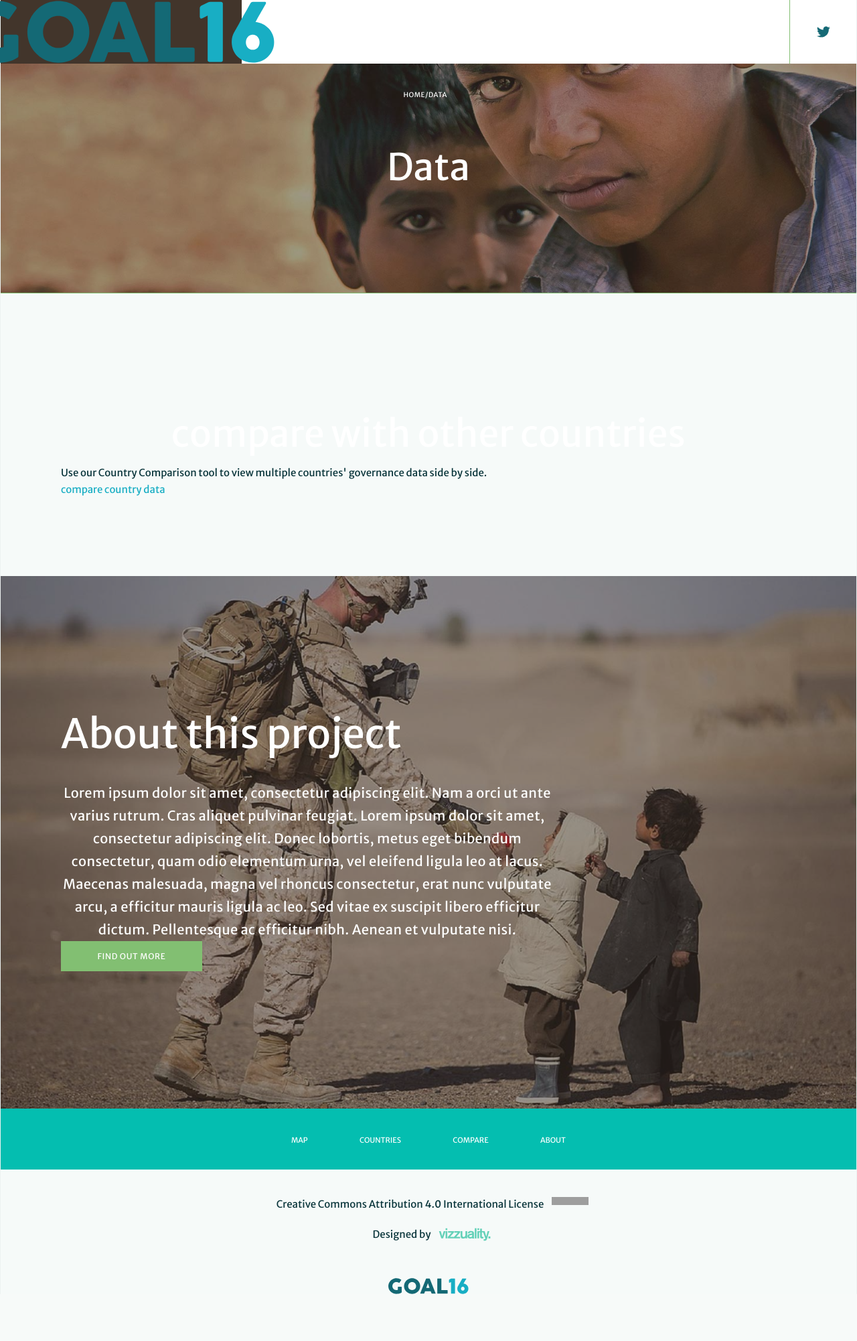
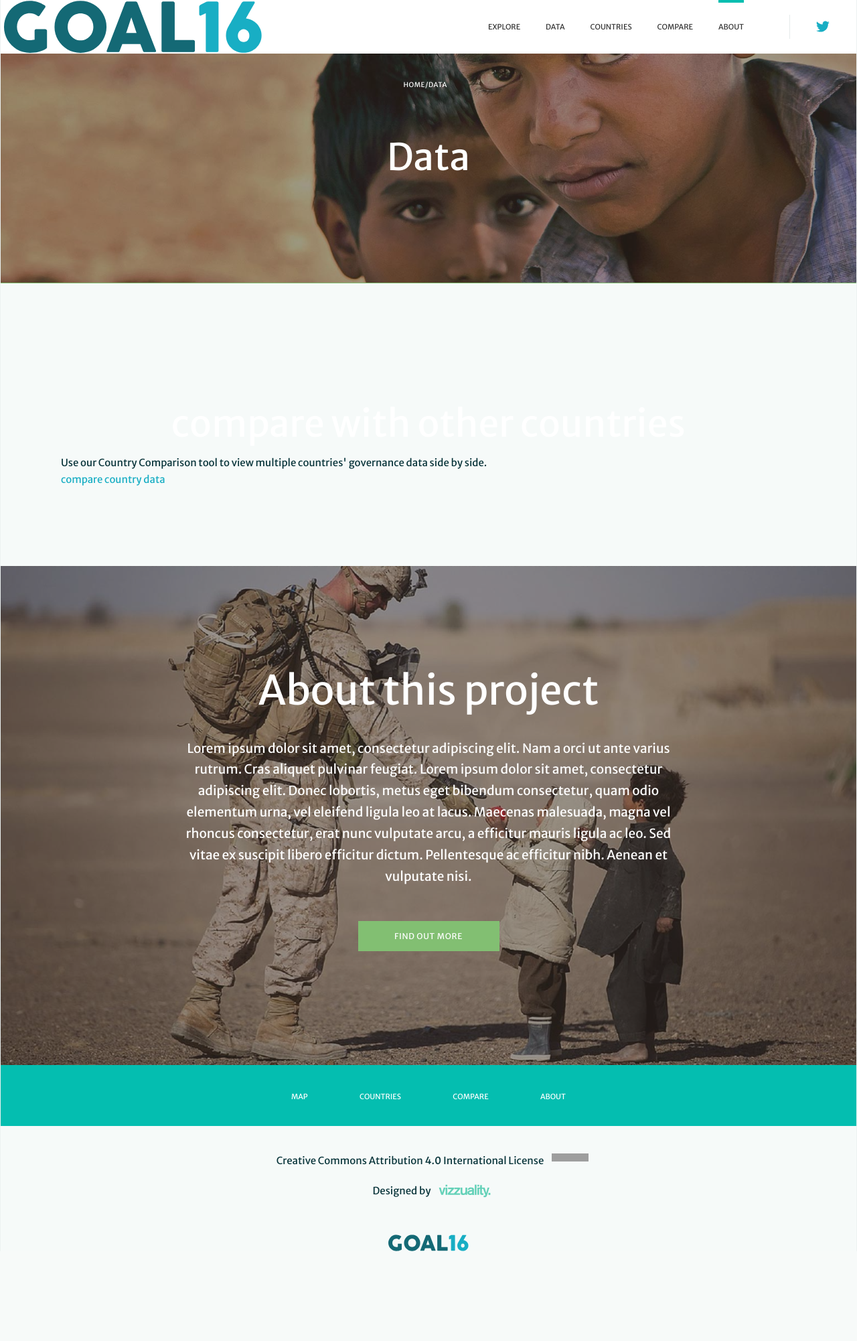
Before and after one commit to GovernanceDataAlliance/goal16, a Jekyll site: the page built from data/index.md, in a window 1280 px wide. Shown: the whole page at 67% size. Built offline with Jekyll 4.4.1, drawn with Linux system fonts in a browser that asks for light colours; after the commit the page ends 1938 px from its top, so only the background shows below that; grey boxes are pictures that could not be loaded.

Commit message:
Automatic Travis Build - Dependency update

```diff
--- a/css/main.css
+++ b/css/main.css
@@ -1332,7 +1332,7 @@ select {
   top: -70px;
   left: 0;
   right: 0;
-  height: 4.375rem;
+  height: 5rem;
   z-index: 20;
   background-color: #fff; }
   .l-header.hide {
@@ -1345,14 +1345,14 @@ select {
       height: 5rem; } }
   @media screen and (min-width: 1024px) {
     .l-header {
-      height: 5.9375rem; } }
+      height: 5rem; } }
   .l-header .l-brand {
     display: -ms-flexbox;
     display: flex;
     -ms-flex-pack: center;
         justify-content: center;
-    width: 5.9375rem;
-    background-color: #42352b; }
+    background-color: #fff;
+    margin-left: 1.125rem; }
     @media screen and (min-width: 768px) {
       .l-header .l-brand {
         -ms-flex-preferred-size: 37%;
@@ -1363,7 +1363,7 @@ select {
         width: 22.5rem; } }
     @media screen and (min-width: 1024px) {
       .l-header .l-brand {
-        height: 5.9375rem; } }
+        height: 5rem; } }
   .l-header .l-menus {
     display: -ms-flexbox;
     display: flex;
@@ -1395,21 +1395,21 @@ select {
         overflow-y: hidden;
         padding: 0; } }
     .l-header .l-menus .btn-mobile-menu {
-      width: 4.375rem;
-      height: 4.375rem; }
+      width: 5rem;
+      height: 5rem; }
       @media screen and (min-width: 769px) {
         .l-header .l-menus .btn-mobile-menu {
           display: none; } }
       .l-header .l-menus .btn-mobile-menu svg {
-        width: 1.25rem;
-        height: 1.25rem;
-        fill: #19aec4; }
+        width: 1rem;
+        height: 1rem;
+        fill: #82bf72; }
       @media screen and (min-width: 768px) {
         .l-header .l-menus .btn-mobile-menu {
           height: 5rem; } }
       @media screen and (min-width: 1024px) {
         .l-header .l-menus .btn-mobile-menu {
-          height: 5.9375rem; } }
+          height: 5rem; } }
 
 .l-presentation {
   position: relative; }
@@ -1676,16 +1676,7 @@ select {
       background-color: rgba(65, 52, 43, 0.5); }
   @media screen and (min-width: 640px) {
     .l-highlight {
-      padding: 8.125rem 0; } }
-  @media screen and (min-width: 768px) {
-    .l-highlight {
-      padding: 11.5625rem 0; } }
-  @media screen and (min-width: 1024px) {
-    .l-highlight {
-      padding: 7.5rem 0; } }
-  @media screen and (min-width: 1280px) {
-    .l-highlight {
-      padding: 12.8125rem 0; } }
+      padding: 0px; } }
 
 .l-share {
   display: -ms-flexbox;
@@ -1769,13 +1760,14 @@ select {
     .m-site-navigation.-header ul {
       height: 100%; }
       .m-site-navigation.-header ul > .link {
-        height: 100%;
         border-bottom: 1px solid #beb7aa; }
         .m-site-navigation.-header ul > .link > a {
           display: block;
           height: 100%;
           font-size: 10px;
-          font-family: "Merriweather Sans", sans-serif; }
+          font-family: "Merriweather Sans", sans-serif;
+          color: #333;
+          text-transform: uppercase; }
           @media screen and (min-width: 640px) {
             .m-site-navigation.-header ul > .link > a {
               font-size: 12px; } }
@@ -1806,33 +1798,54 @@ select {
         .m-site-navigation.-footer ul li > a:hover {
           color: #fff;
           text-decoration: underline; }
-  @media screen and (min-width: 769px) {
+  @media screen and (min-width: 640px) {
+    .m-site-navigation.-header {
+      width: calc(100% - 100px); }
+      .m-site-navigation.-header ul {
+        max-width: 34.375rem; }
     .m-site-navigation.-header {
       margin-bottom: 0;
       position: absolute;
       top: 0;
       bottom: 0;
-      right: 5.9375rem;
-      left: 0;
-      display: -ms-flexbox;
-      display: flex;
-      display: -ms-box;
-      -ms-flex-pack: center;
-          justify-content: center; }
+      padding: 0;
+      -ms-flex-align: center;
+          align-items: center;
+      -ms-align-items: center;
+      flex-wrap: wrap;
+      -ms-flex-wrap: wrap;
+      display: flex;
+      display: -ms-flexbox;
+      display: -webkit-flex;
+      -ms-flex-pack: end;
+          justify-content: flex-end; }
       .m-site-navigation.-header ul {
         display: -ms-flexbox;
         display: flex;
-        display: -ms-box;
         -ms-flex-direction: row;
         flex-direction: row;
         -ms-flex-pack: justify;
         justify-content: space-between;
+        -ms-flex-align: center;
+            align-items: center;
         max-width: 28.125rem;
         width: 100%;
-        padding: 0 0.625rem; }
+        padding-right: 4.25rem; }
+        .m-site-navigation.-header ul > .selected-option-menu:before {
+          display: block;
+          content: "";
+          width: 100%;
+          height: 4px;
+          background-color: #04beb0;
+          position: relative;
+          bottom: 2.0625rem;
+          margin-bottom: -0.25rem; }
         .m-site-navigation.-header ul > .link {
           padding: 0;
           border-bottom: 0; }
+          .m-site-navigation.-header ul > .link.-current > a {
+            font-size: 12px;
+            letter-spacing: 0.7px; }
             .m-site-navigation.-header ul > .link.-current > a:before {
               content: '';
               position: absolute;
@@ -1847,10 +1860,8 @@ select {
             .m-site-navigation.-header ul > .link > a:hover {
               color: #19aec4; } }
   @media screen and (min-width: 1024px) {
-    .m-site-navigation.-header {
-      width: calc(100% - 100px); }
-      .m-site-navigation.-header ul {
-        max-width: 34.375rem; } }
+    .m-site-navigation.-header:after {
+      margin-left: 4.1875rem; } }
   @media screen and (min-width: 640px) {
     .m-site-navigation {
       padding: 0px; } }
@@ -2072,11 +2083,11 @@ select {
   .m-social-share .icon {
     width: 1.25rem;
     height: 1.25rem;
-    fill: #156975;
+    fill: #19aec4;
     transition: all .2s ease-in-out; }
     .m-social-share .icon.-twitter svg:hover {
       transform: scale(1.2);
-      fill: #156975; }
+      fill: #19aec4; }
   .m-social-share ul {
     display: -ms-flexbox;
     display: flex;
@@ -2103,12 +2114,20 @@ select {
     width: 7.5rem;
     margin-top: 1.875rem; }
   @media screen and (min-width: 640px) {
+    .m-social-share.-header {
+      padding: 0px; }
+      .m-social-share.-header:before {
+        content: "";
+        display: block;
+        width: 0.0625rem;
+        height: 2.25rem;
+        background: #e5eaea; }
     .m-social-share.-footer {
       margin-left: 1.25rem;
       padding-right: 0.625rem; }
       .m-social-share.-footer ul {
         height: 100%; } }
-  @media screen and (min-width: 769px) {
+  @media screen and (min-width: 768px) {
     .m-social-share.-header {
       position: absolute;
       top: 0;
@@ -2120,8 +2139,7 @@ select {
       display: -ms-box;
       -ms-flex-align: center;
           align-items: center;
-      padding: 0 1.25rem;
-      border-left: 1px solid #82bf72; }
+      padding: 0px; }
       .m-social-share.-header ul {
         width: 100%; }
     .m-social-share.-footer {
@@ -2136,8 +2154,7 @@ select {
         margin-top: 0; } }
   @media screen and (min-width: 1024px) {
     .m-social-share.-header {
-      width: 6.25rem;
-      padding: 0 1.25rem; } }
+      width: 6.25rem; } }
 
 .m-markdown {
   max-width: 100%; }
@@ -2460,55 +2477,28 @@ select {
 
 .m-highlight {
   max-width: 100%; }
-  .m-highlight > h2 {
-    color: #073339;
-    font-weight: 400; }
-  .m-highlight > p {
-    font-size: 1rem;
-    line-height: 1.625rem; }
-    .m-highlight > p + .btn, .m-highlight > p + ul {
-      margin-top: 0.625rem; }
-  @media screen and (min-width: 1024px) {
-    .m-highlight .-highlighted {
-      max-width: 80%; } }
-  .m-highlight .-highlighted + .btn {
-    margin-top: 1.25rem; }
-  .m-highlight > ul, .m-highlight li {
-    list-style-type: disc; }
-  .m-highlight ul {
-    padding-left: 1.25rem; }
-  .m-highlight li {
-    font-size: 0.9375rem; }
-  .m-highlight h2, .m-highlight p, .m-highlight ul, .m-highlight li {
-    color: #fff; }
-  .m-highlight .btn.-white {
-    width: 100%; }
-  @media screen and (min-width: 640px) {
-    .m-highlight .-highlighted {
-      font-size: 1.25rem;
-      line-height: 2.125rem;
-      letter-spacing: 0.025rem; }
-      .m-highlight .-highlighted + .btn {
-        margin-top: 4.6875rem; }
-    .m-highlight > p + .btn {
-      margin-top: 1.25rem; }
-    .m-highlight .btn.-white {
-      width: auto; } }
-  @media screen and (min-width: 768px) {
-    .m-highlight .-highlighted {
-      font-size: 1.25rem;
-      line-height: 2.125rem;
-      letter-spacing: 0.025rem; }
-      .m-highlight .-highlighted + .btn {
-        margin-top: 2.5rem; } }
-  @media screen and (min-width: 1024px) {
-    .m-highlight > p {
-      font-size: 0.9375rem; }
-      .m-highlight > p + .btn, .m-highlight > p + ul {
-        margin-top: 1.875rem; } }
-  @media screen and (min-width: 1280px) {
-    .m-highlight > p + .btn, .m-highlight > p + ul {
-      margin-top: 2.5rem; } }
+  .m-highlight h2 {
+    color: #fff;
+    margin-bottom: 0px;
+    margin-top: 2.75rem; }
+    @media screen and (min-width: 640px) {
+      .m-highlight h2 {
+        margin-top: 9.6875rem; } }
+  .m-highlight .text-banner-m {
+    display: block;
+    margin: 1.9375rem auto;
+    margin-bottom: 0px; }
+    @media screen and (min-width: 640px) {
+      .m-highlight .text-banner-m {
+        margin: 2.5rem auto;
+        margin-bottom: 0px; } }
+  .m-highlight .btn-primary {
+    margin: 2rem auto;
+    margin-bottom: 4.125rem; }
+    @media screen and (min-width: 640px) {
+      .m-highlight .btn-primary {
+        margin: 3.125rem auto;
+        margin-bottom: 10.625rem; } }
 
 .text {
   font-family: "Merriweather Sans", sans-serif; }
@@ -2587,6 +2577,16 @@ select {
   background-color: #19aec4;
   margin: 2.5rem auto;
   width: 2.3125rem; }
+
+.text-big-title {
+  font-weight: 400;
+  line-height: 1.20;
+  text-align: center;
+  font-family: "Merriweather Sans", sans-serif;
+  font-size: 45px; }
+  @media screen and (min-width: 640px) {
+    .text-big-title {
+      font-size: 70px; } }
 
 .l-banner {
   position: relative;
```
Also changed, not shown: js/main_bundle.js. Lines whose indentation alone changed are shown as unchanged.
